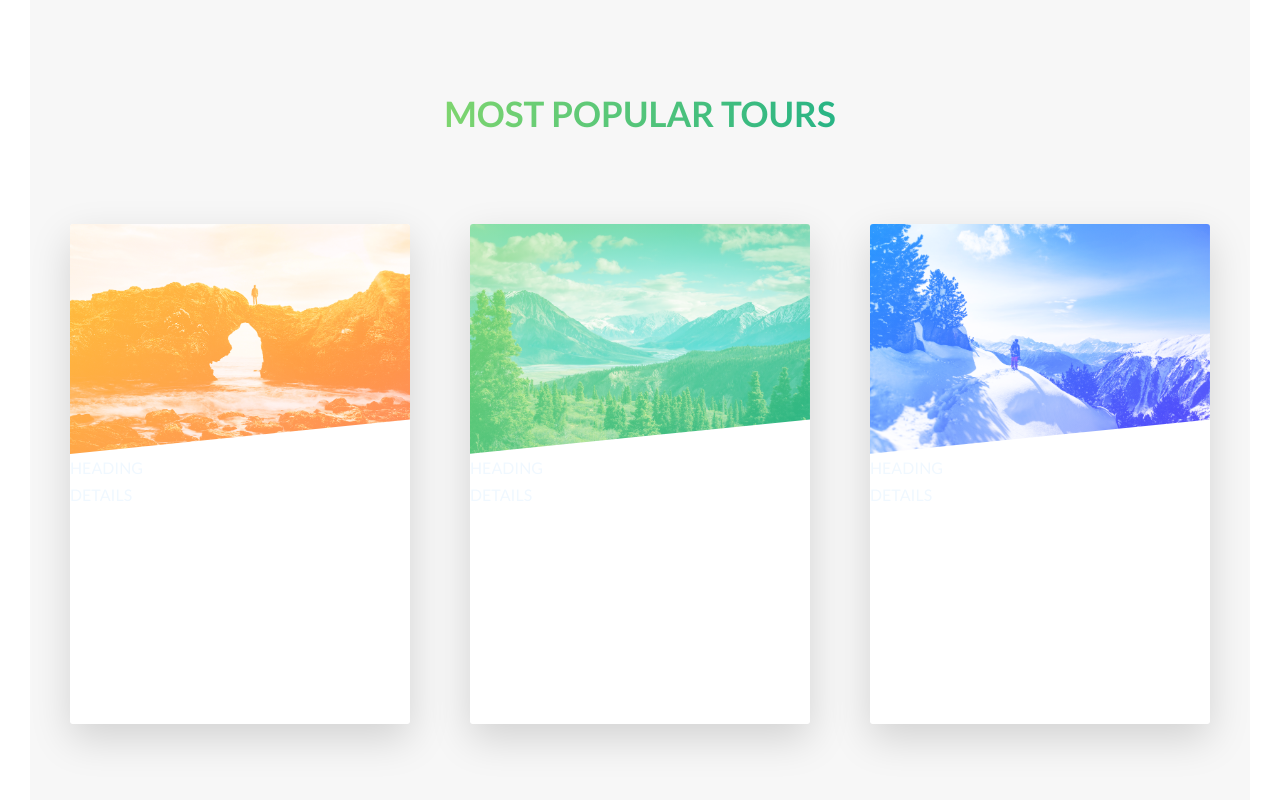
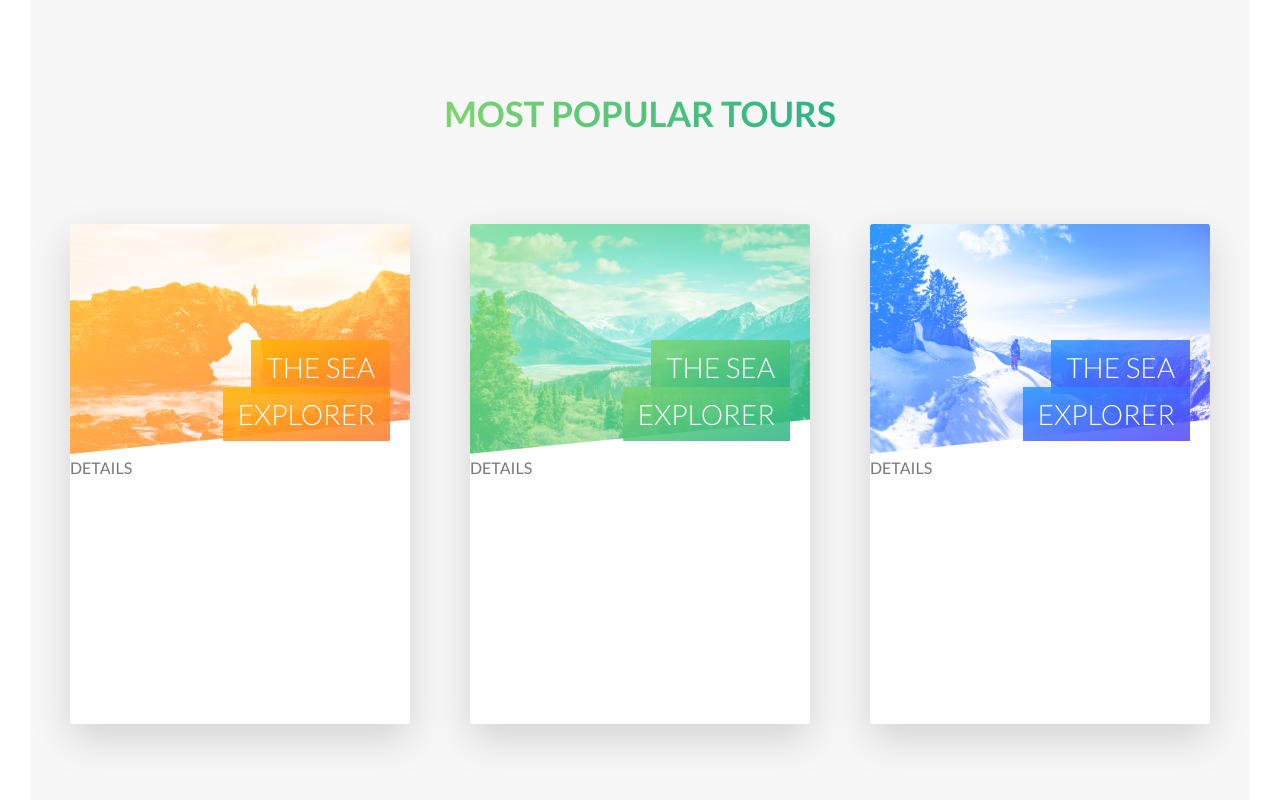
Before and after one commit to urikoffman/natours-project, a website: page index.html in a window 1280 px wide. Shown: the part 2329-3129 px from the top of the page. Drawn offline with Linux system fonts and the light colour scheme.

Commit message:
completing the card heading

```diff
--- a/index.html
+++ b/index.html
@@ -105,7 +105,10 @@
                 <div class="card">
                     <div class="card__side card__side--front">
                         <div class="card__picture card__picture-1">&nbsp;</div>
-                        <div class="card__heading">Heading</div>
+                        <h4 class="card__heading">
+                            <span class="card__heading-span card__heading-span--1">the sea explorer</span
+                >
+              </h4>
               <div class="card__details">Details</div>
             </div>
             <div class="card__side card__side--back card__side--back-1">
@@ -117,7 +120,11 @@
           <div class="card">
             <div class="card__side card__side--front">
               <div class="card__picture card__picture-2">&nbsp;</div>
-                        <div class="card__heading">Heading</div>
+              <h4 class="card__heading">
+                <span class="card__heading-span card__heading-span--2"
+                  >the sea explorer</span
+                >
+              </h4>
               <div class="card__details">Details</div>
             </div>
             <div class="card__side card__side--back card__side--back-2">
@@ -129,7 +136,11 @@
           <div class="card">
             <div class="card__side card__side--front">
               <div class="card__picture card__picture-3">&nbsp;</div>
-                        <div class="card__heading">Heading</div>
+              <h4 class="card__heading">
+                <span class="card__heading-span card__heading-span--3"
+                  >the sea explorer</span
+                >
+              </h4>
               <div class="card__details">Details</div>
             </div>
             <div class="card__side card__side--back card__side--back-3">
@@ -170,5 +181,4 @@
         </div>
     </section> -->
   </body>
-
 </html>
--- a/sass/components/_card.scss
+++ b/sass/components/_card.scss
@@ -4,10 +4,8 @@
     position: relative;
     height: 50rem;
     &__side {
-        background-color: rgb(34, 63, 194);
         height: 50rem;
         transition: all 0.75s ease;
-        color: aliceblue;
         text-transform: uppercase;
         position: absolute;
         top: 0;
@@ -56,4 +54,29 @@
             background-image: linear-gradient( to right bottom, $color-tertiary-light, $color-tertiary-dark), url(./../../img/nat-7.jpg);
         }
     }
+    &__heading {
+        font-size: 2.8rem;
+        font-weight: 300;
+        text-transform: uppercase;
+        color: $color-white;
+        position: absolute;
+        top: 12rem;
+        right: 2rem;
+        text-align: right;
+        width: 75%;
+    }
+    &__heading-span {
+        padding: 1rem 1.5rem;
+        -webkit-box-decoration-break: clone;
+        box-decoration-break: clone;
+        &--1 {
+            background-image: linear-gradient( to right bottom, rgba($color-secondary-light, 0.85), rgba($color-secondary-dark, 0.85));
+        }
+        &--2 {
+            background-image: linear-gradient( to right bottom, rgba($color-primary-light, 0.85), rgba($color-primary-dark, 0.85));
+        }
+        &--3 {
+            background-image: linear-gradient( to right bottom, rgba($color-tertiary-light, 0.85), rgba($color-tertiary-dark, 0.85));
+        }
+    }
 }
```
Also changed, not shown: css/style.css. Lines whose indentation alone changed are shown as unchanged.
